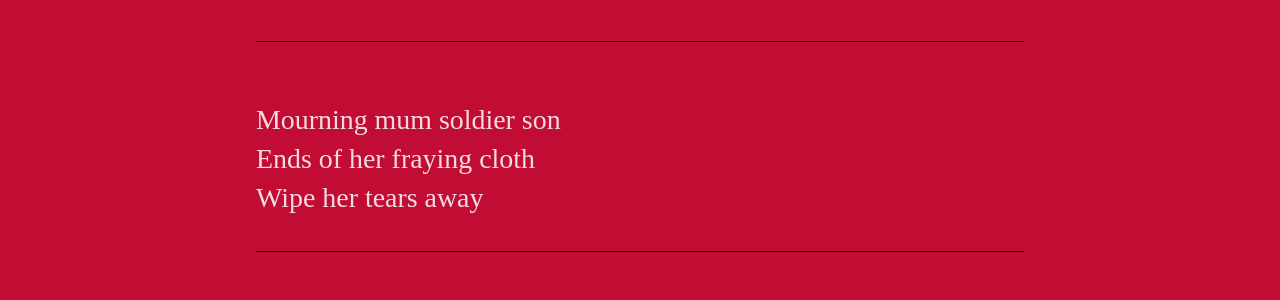
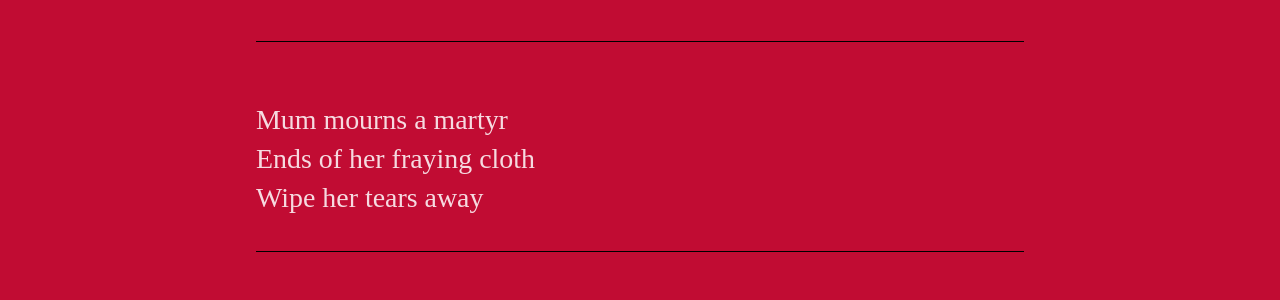
Before and after one commit to qurbat/hxh, a Jekyll site: the page built from default.html, in a window 1280 px wide and 900 px high, scrolled down 759 px. Shown: the part 156-456 px from the top of the window. Built offline with Jekyll 4.4.1, drawn with Linux system fonts in a browser that asks for light colours; some web fonts are replaced.

Commit message:
Update 2020-07-04-mum.markdown

```diff
--- a/_posts/2020-07-04-mum.markdown
+++ b/_posts/2020-07-04-mum.markdown
@@ -4,7 +4,7 @@ description: ""
 date:   2020-09-05 13:20:03 +0530
 categories: haikus
 ---
-Mourning mum soldier son
+Mum mourns a martyr
 
 Ends of her fraying cloth
 
```
